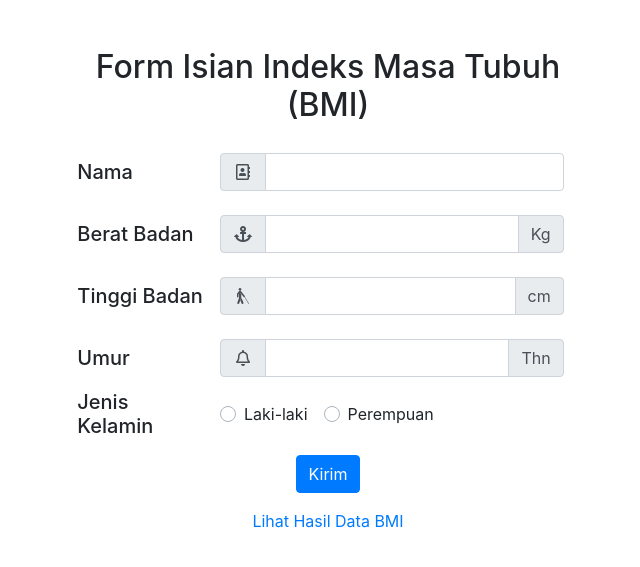
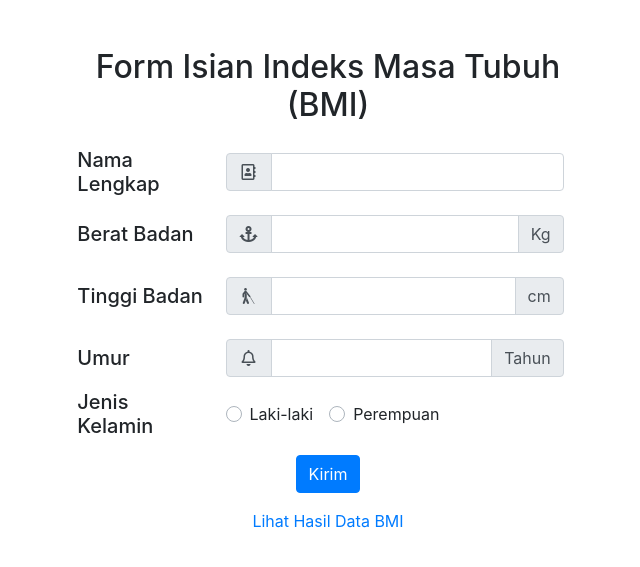
Before and after one commit to iraprtw12/pemweb-2, a PHP site: page /bmi.php in a window 1280 px wide. Shown: the top 567 px of the page, without its empty margins (312-952 px from the left). Run offline with PHP 8.4, Linux system fonts and the light colour scheme; some libraries are stand-ins or nearby versions.

Commit message:
praktikum

```diff
--- a/P7_Ira_TI05/bmi.php
+++ b/P7_Ira_TI05/bmi.php
@@ -25,7 +25,7 @@
   <table class="w-100">
     <tr>
       <td>
-        <h5>Nama</h5>
+        <h5>Nama Lengkap</h5>
       </td>
       <td>
         <div class="input-group">
@@ -79,7 +79,7 @@
           </div>
           <input type="text" required class="form-control" name="umur">
           <div class="input-group-append">
-            <span class="input-group-text">Thn</span>
+            <span class="input-group-text">Tahun</span>
           </div>
         </div>
       </td>
```
Also changed, not shown: P7_Ira_TI05/mobil.php (renamed from P7_Ira_TI05/index.php).
